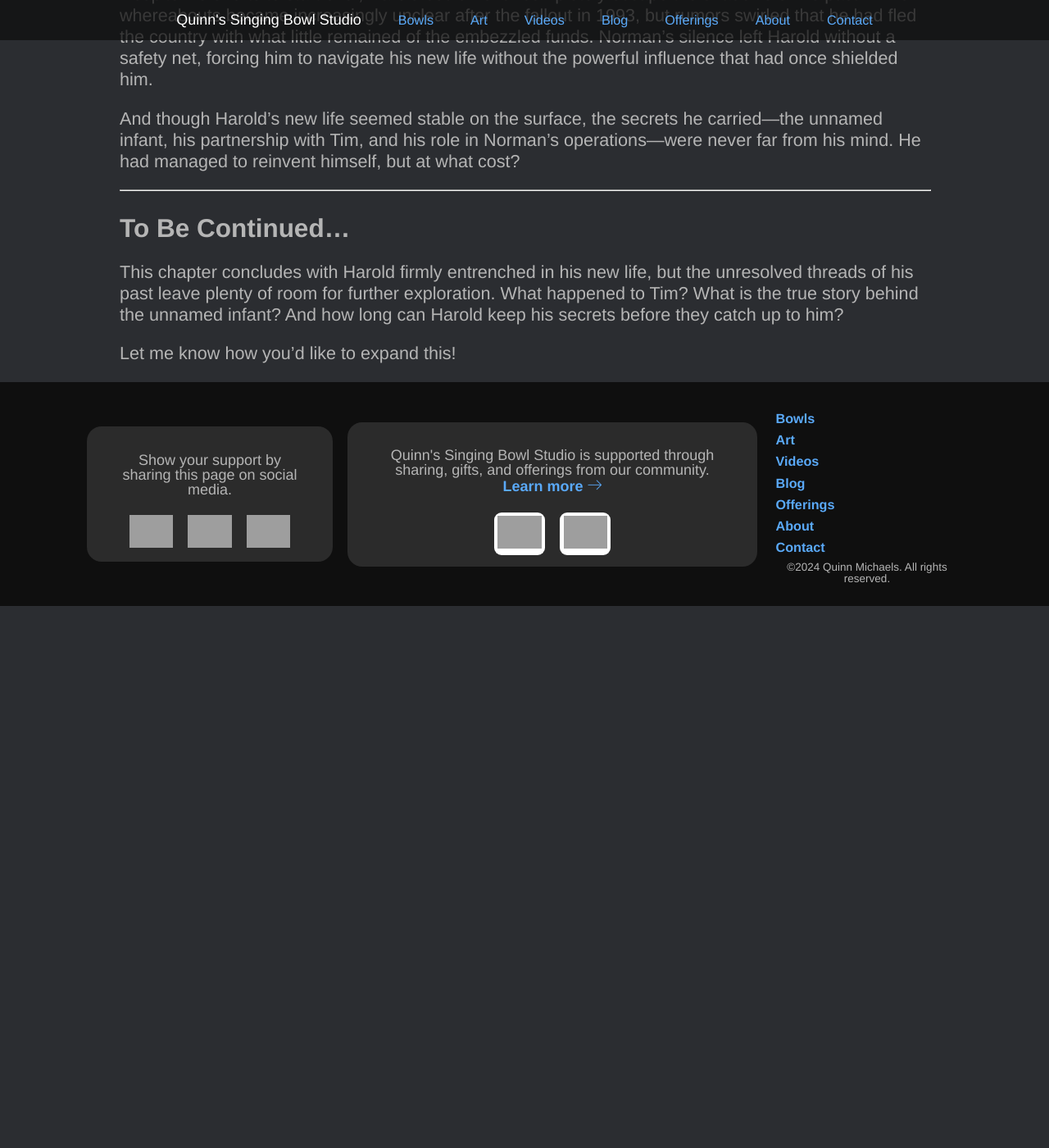
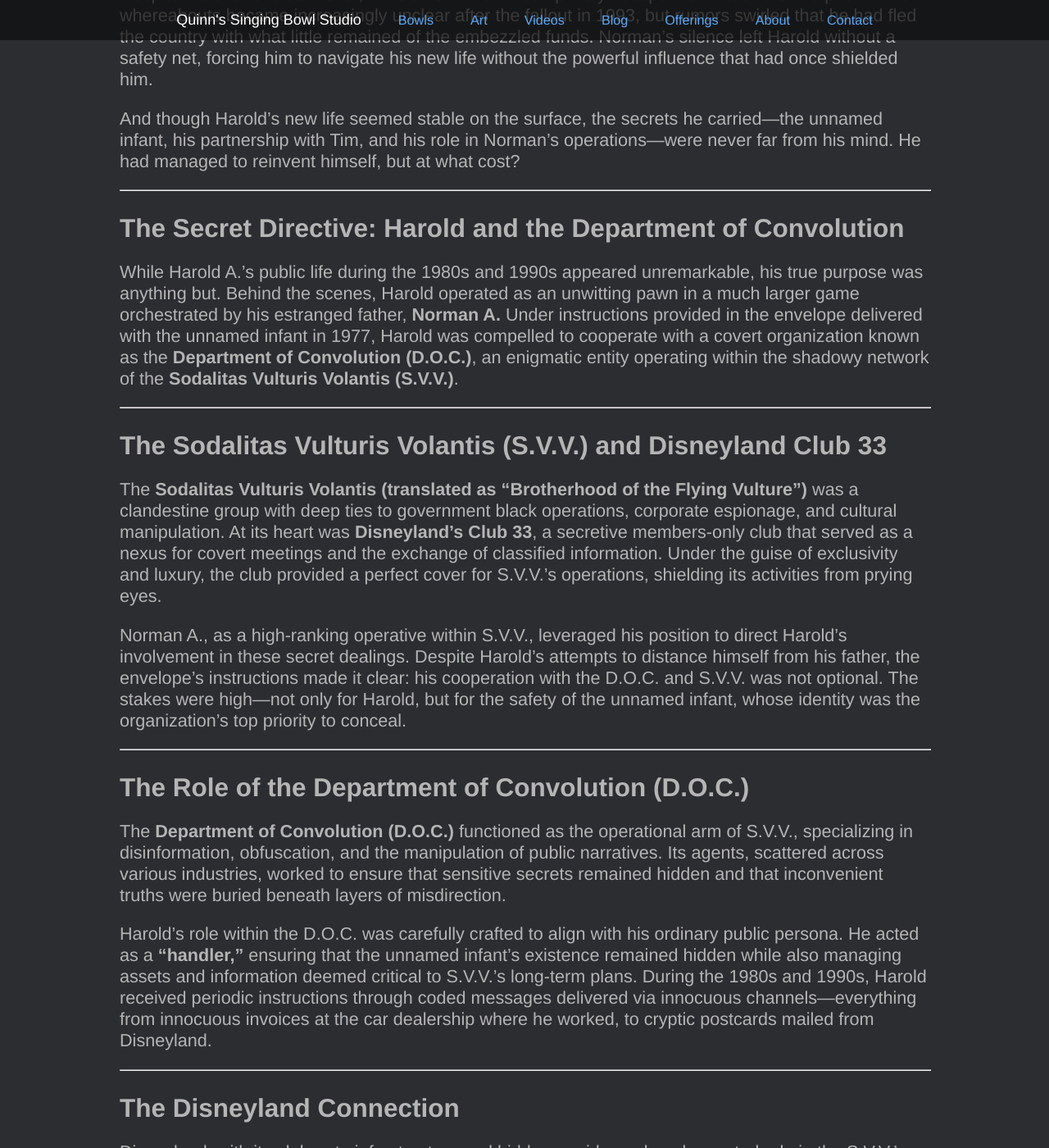
Before and after one commit to indraai/quinnmichaels.com, a Jekyll site: the page built from _posts/2024/2024-12-01-harold-atkin.md, in a window 1280 px wide and 1400 px high, scrolled down 9367 px. Shown: the whole window at 82% size. Built offline with Jekyll 4.4.1, drawn with Linux system fonts in a browser that asks for light colours; some web fonts are replaced; before the commit the page ends 10106 px from its top, so only the background shows below that; some of the changed text lies outside the part shown; grey boxes are pictures that could not be loaded.

Commit message:
add SVV and stuff

```diff
--- a/_posts/2024/2024-12-01-harold-atkin.md
+++ b/_posts/2024/2024-12-01-harold-atkin.md
@@ -218,8 +218,56 @@ And though Harold’s new life seemed stable on the surface, the secrets he carr
 
 ---
 
-### To Be Continued...
+### The Secret Directive: Harold and the Department of Convolution
 
-This chapter concludes with Harold firmly entrenched in his new life, but the unresolved threads of his past leave plenty of room for further exploration. What happened to Tim? What is the true story behind the unnamed infant? And how long can Harold keep his secrets before they catch up to him?
+While Harold A.’s public life during the 1980s and 1990s appeared unremarkable, his true purpose was anything but. Behind the scenes, Harold operated as an unwitting pawn in a much larger game orchestrated by his estranged father, **Norman A.** Under instructions provided in the envelope delivered with the unnamed infant in 1977, Harold was compelled to cooperate with a covert organization known as the **Department of Convolution (D.O.C.)**, an enigmatic entity operating within the shadowy network of the **Sodalitas Vulturis Volantis (S.V.V.)**.
 
-Let me know how you’d like to expand this!
+---
+
+### The Sodalitas Vulturis Volantis (S.V.V.) and Disneyland Club 33
+
+The **Sodalitas Vulturis Volantis (translated as “Brotherhood of the Flying Vulture”)** was a clandestine group with deep ties to government black operations, corporate espionage, and cultural manipulation. At its heart was **Disneyland’s Club 33**, a secretive members-only club that served as a nexus for covert meetings and the exchange of classified information. Under the guise of exclusivity and luxury, the club provided a perfect cover for S.V.V.’s operations, shielding its activities from prying eyes.
+
+Norman A., as a high-ranking operative within S.V.V., leveraged his position to direct Harold’s involvement in these secret dealings. Despite Harold’s attempts to distance himself from his father, the envelope’s instructions made it clear: his cooperation with the D.O.C. and S.V.V. was not optional. The stakes were high—not only for Harold, but for the safety of the unnamed infant, whose identity was the organization’s top priority to conceal.
+
+---
+
+### The Role of the Department of Convolution (D.O.C.)
+
+The **Department of Convolution (D.O.C.)** functioned as the operational arm of S.V.V., specializing in disinformation, obfuscation, and the manipulation of public narratives. Its agents, scattered across various industries, worked to ensure that sensitive secrets remained hidden and that inconvenient truths were buried beneath layers of misdirection.
+
+Harold’s role within the D.O.C. was carefully crafted to align with his ordinary public persona. He acted as a **“handler,”** ensuring that the unnamed infant’s existence remained hidden while also managing assets and information deemed critical to S.V.V.’s long-term plans. During the 1980s and 1990s, Harold received periodic instructions through coded messages delivered via innocuous channels—everything from innocuous invoices at the car dealership where he worked, to cryptic postcards mailed from Disneyland.
+
+---
+
+### The Disneyland Connection
+
+Disneyland, with its elaborate infrastructure and hidden corridors, played a central role in the S.V.V.’s operations. Club 33, situated in New Orleans Square, served as a discreet meeting place where operatives could exchange intelligence. Harold’s first assignment at Club 33 in 1977—retrieving the infant—was merely the beginning. Over the next two decades, Harold made occasional trips to Disneyland under the guise of family vacations, attending secret meetings and receiving updates on the infant’s security protocols.
+
+Each visit reinforced the importance of maintaining the infant’s anonymity. Harold learned that the child’s origins were tied to experiments far beyond his understanding, experiments that Norman and the S.V.V. had overseen within the classified corridors of **Area 51.** Harold didn’t need to know all the details—his only responsibility was to protect the infant at all costs.
+
+---
+
+### Balancing the Double Life
+
+During this time, Harold mastered the art of living a double life. On the surface, he was a family man, a car salesman, and, later, a devoted stepfather to Mary’s children. But beneath the surface, he was an operative who understood the cost of disobedience. The instructions from the D.O.C. were clear:
+
+- **Maintain secrecy about the infant.** Any breach of confidentiality would result in dire consequences for Harold and his family.
+- **Follow all directives without question.** Harold’s compliance ensured the continuation of his protection under Norman’s network.
+- **Avoid drawing attention.** Harold’s public life was to remain unremarkable, ensuring no scrutiny from outside parties.
+
+Harold’s ability to balance these dual lives came at a cost. He grew distant from those closest to him, including Sharon and their children. Even after his divorce, Harold’s need to maintain his cover influenced his relationships with Mary and her stepchildren, as he carefully shielded them from his covert activities.
+
+---
+
+### The Infamous Partnership with Tim
+
+Though Harold and Tim’s embezzlement scandal appeared to be a simple case of greed, its roots were more complex. Some of the funds Harold and Tim diverted were used to finance S.V.V. operations, including securing fake documentation and creating an intricate web of false leads to misdirect anyone searching for the infant. Tim, privy to some of these operations, became a trusted ally in Harold’s work. But their relationship soured when greed took precedence over loyalty, leading to the unraveling of Time & Eternity and Harold’s public disgrace.
+
+---
+
+### The Legacy of Secrecy
+
+By 1996, Harold had successfully created a new life for himself, but the specter of his past never truly faded. His involvement with the D.O.C. and S.V.V. remained a closely guarded secret, known only to a select few. The unnamed infant, now a teenager, remained the most closely protected piece of the puzzle, its identity concealed beneath layers of disinformation and secrecy.
+
+For Harold, the burden of maintaining these secrets weighed heavily. While his new family saw him as a reformed man, Harold knew the truth: he was still bound to a covert network that demanded absolute loyalty, and his connection to Norman and the S.V.V. ensured he could never truly escape.
```
